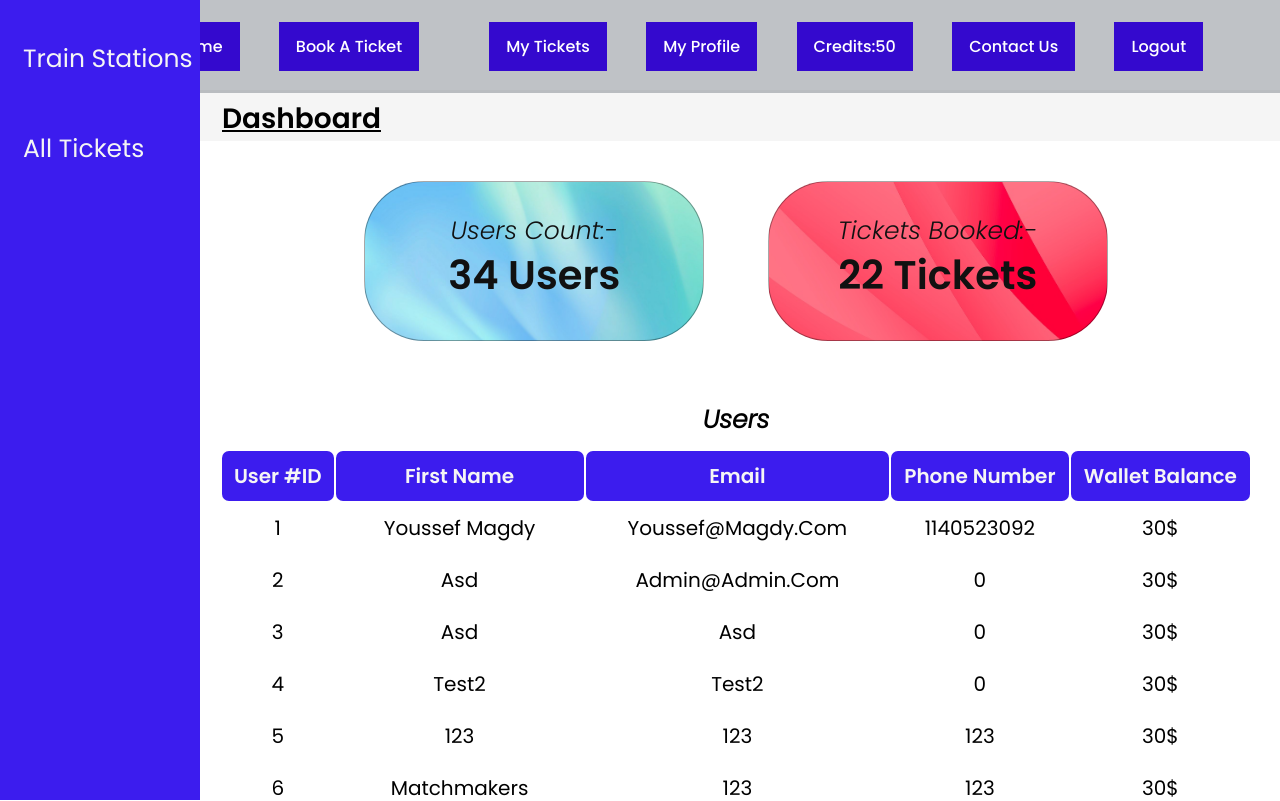
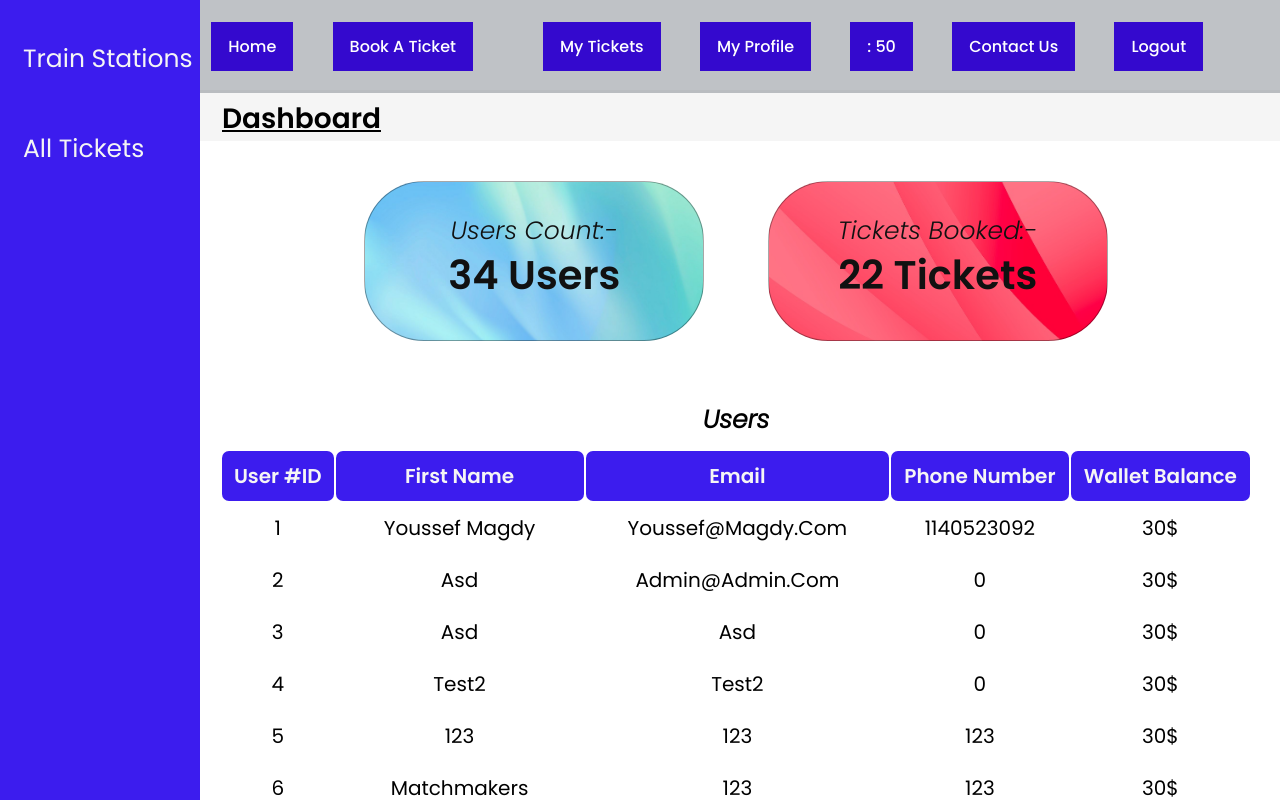
Before and after one commit to nouka01/TrainTicketingSystem, a PHP site: page /admin-panel.php in a window 1280 px wide. Shown: the top 801 px of the page. Run offline with PHP 8.4, Linux system fonts and the light colour scheme; a user stored in the database is signed in; data comes from the database, SQL or seed files in the repository.

Commit message:
curreny logo done

```diff
--- a/navbar.php
+++ b/navbar.php
@@ -59,7 +59,7 @@ require_once './database/dbConnection.php';
       <li><a href="book-a-ticket.php">Book A Ticket</a><li>
         <li> <a href="train-ticket.php">My Tickets</li></a>
         <li> <a href="profile.php">My Profile</li></a>
-        <li><a href="index.php">Credits:<?php echo $row[0] ?></li></a>
+        <li><a href="index.php"> <i class="fa fa-money"></i> : <?php echo $row[0] ?></li></a>
         <li><a href="cu.php">Contact us</a></li>
       <li> <a href="logout.php">Logout</li></a>
       <?php endif;?>
@@ -69,4 +69,5 @@ require_once './database/dbConnection.php';
     </ul>
   </nav>
   <!-- End Nav -->
+
 </html>
```
